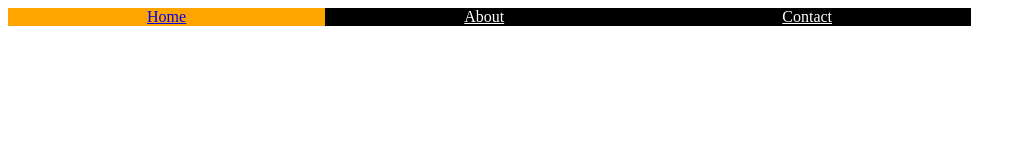
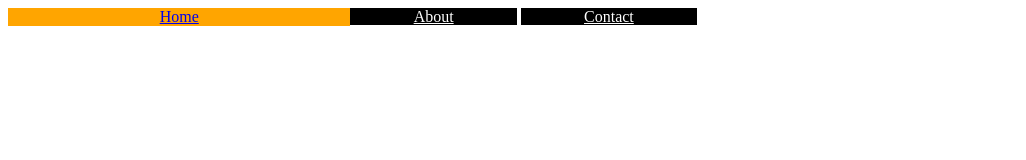
Before and after one commit to VelocityVortex5021/velocityvortexsite, a plain HTML site: page index.html in a window 1280 px wide. Shown: the whole page, without its empty margins (0-1026 px from the left). Drawn offline with Linux system fonts and the light colour scheme.

Commit message:
added files and made a mid navbar

```diff
--- a/style.css
+++ b/style.css
@@ -7,19 +7,19 @@
 }
 
 .navitem {
-    float: left;
-    padding-right: 11%;
-    padding-left: 11%;
+    text-align: center;
+    display: inline;
+    padding-right: 5%;
+    padding-left: 5%;
     background-color: black;
-    margin: 0%;
 }
 
 .activenavitem {
     float: left;
-    padding-right: 11%;
-    padding-left: 11%;
+    text-align: center;
+    padding-right: 12%;
+    padding-left: 12%;
     background-color: orange;
-    margin: 0%;
 }
 
 #activenavtext {
```
Also changed, not shown: about.html (added), contact.html (added).
